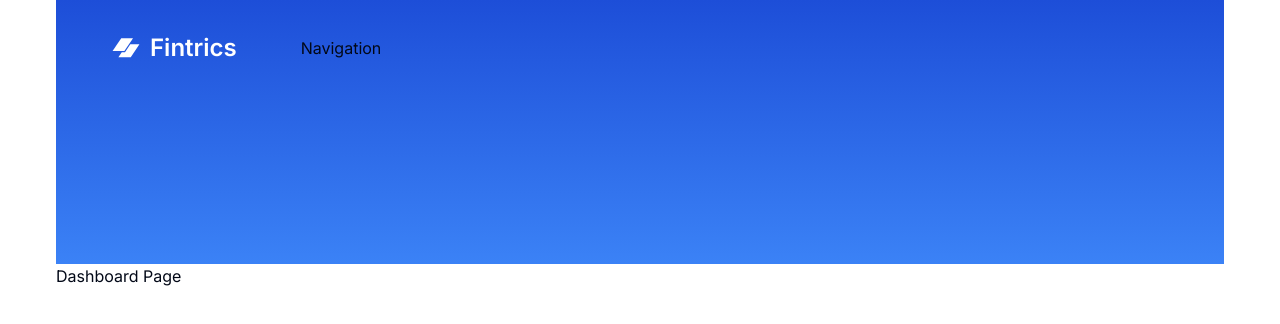
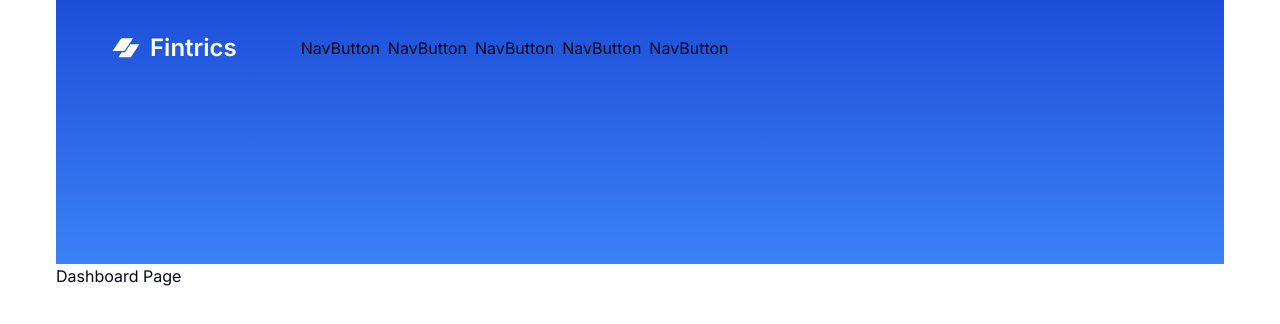
Before and after one commit to brandalx/Fintrics-SAAS-Next, a Next.js app: page / in a window 1280 px wide. Shown: the top 324 px of the page. Built offline with nearby package versions, Linux system fonts and the light colour scheme.

Commit message:
feat: NavButton comp init

```diff
--- /dev/null
+++ b/components/NavButton.tsx
@@ -0,0 +1,5 @@
+import React from "react";
+
+export const NavButton = () => {
+  return <div>NavButton</div>;
+};
--- a/components/navigation.tsx
+++ b/components/navigation.tsx
@@ -1,7 +1,46 @@
 "use client";
 
 import React from "react";
+import { usePathname } from "next/navigation";
+import { NavButton } from "./NavButton";
+
+const routes = [
+  {
+    href: "/",
+    label: "Overview",
+  },
+  {
+    href: "/transactions",
+    label: "Transactions",
+  },
+
+  {
+    href: "/accounts",
+    label: "Accounts",
+  },
+
+  {
+    href: "/categories",
+    label: "Categories",
+  },
+  {
+    href: "/settings",
+    label: "Settings",
+  },
+];
 
 export const Navigation = () => {
-  return <div>Navigation</div>;
+  const pathname = usePathname();
+  return (
+    <nav className="hidden lg:flex items-center gap-2 overflow-x-auto">
+      {routes.map((route) => (
+        <NavButton
+          key={route.href}
+          href={route.href}
+          label={route.label}
+          isActive={pathname === route.href}
+        />
+      ))}
+    </nav>
+  );
 };
```
